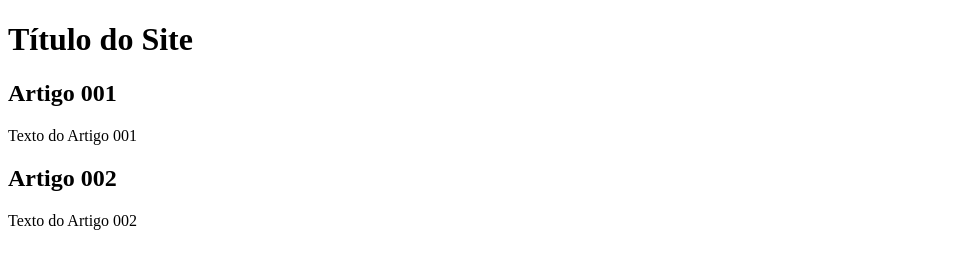
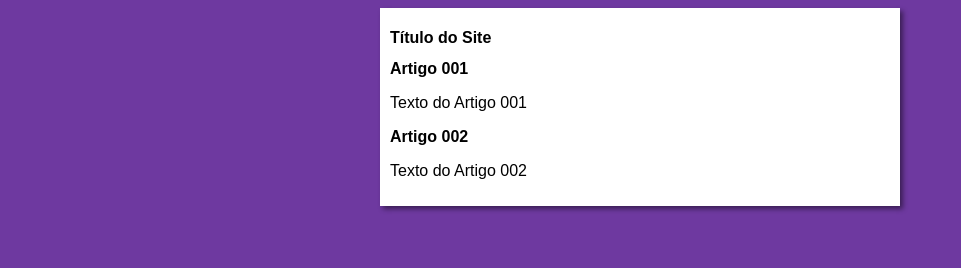
Before and after one commit to helderdesa/projeto-site, a plain HTML site: page index.html in a window 1280 px wide. Shown: the whole page, without its empty margins (0-961 px from the left). Drawn offline with Linux system fonts and the light colour scheme.

Commit message:
Iniciei o design

```diff
--- /dev/null
+++ b/estilos/style.css
@@ -0,0 +1,14 @@
+* {
+font-family: Arial, Helvetica, sans-serif;
+font-size: 16px;
+}
+body {
+    background-color: rgb(110, 57, 160);
+}
+main {
+    background-color: white;
+    width: 500px;
+    margin: auto;
+    padding: 10px;
+    box-shadow: 3px 3px 5px rgba(0, 0, 0, 0.473);
+}
--- a/index.html
+++ b/index.html
@@ -5,6 +5,7 @@
     <meta http-equiv="X-UA-Compatible" content="IE=edge">
     <meta name="viewport" content="width=device-width, initial-scale=1.0">
     <title>Título do site</title>
+    <link rel="stylesheet" href="estilos/style.css">
 </head>
 <body>
     <main>
```
